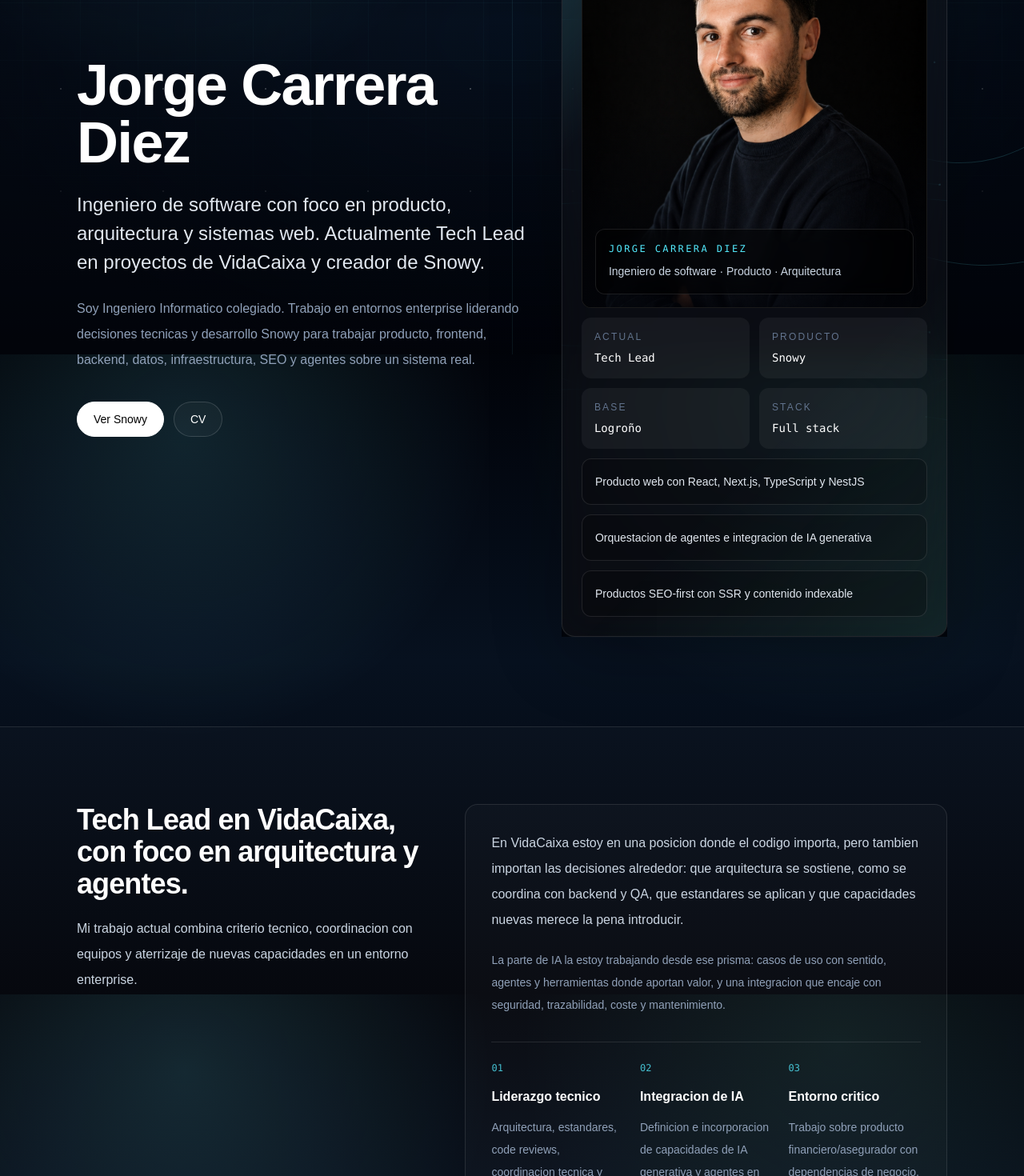
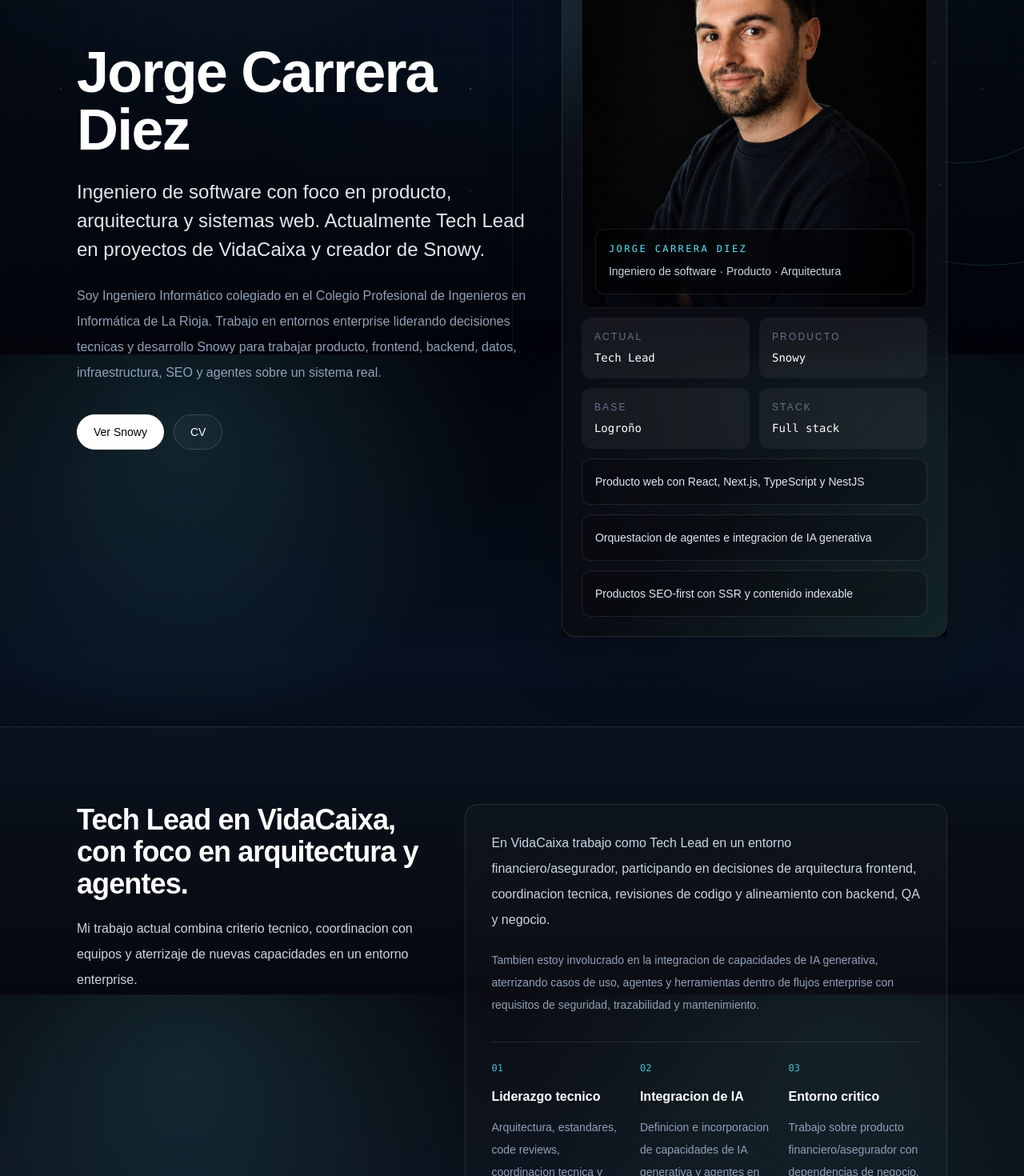
Before and after one commit to jocarrd/jorge-carrera-diez, a Next.js app: page / in a window 1280 px wide. Shown: the part 357-1827 px from the top of the page at 80% size. Built offline with nearby package versions, Linux system fonts and the light colour scheme.

Commit message:
fix: refine affiliation and role copy

```diff
--- a/src/app/cv/page.tsx
+++ b/src/app/cv/page.tsx
@@ -25,6 +25,14 @@ export default function CvPage() {
           <span>{site.location}</span>
           <a className="text-cyan-300 hover:text-cyan-100" href={`mailto:${site.email}`}>
             {site.email}
+          </a>
+          <a
+            className="text-cyan-300 hover:text-cyan-100"
+            href={site.collegeUrl}
+            target="_blank"
+            rel="noreferrer"
+          >
+            {site.college}
           </a>
         </div>
       </Section>
--- a/src/components/home/CurrentRoleSection.tsx
+++ b/src/components/home/CurrentRoleSection.tsx
@@ -26,15 +26,14 @@ export function CurrentRoleSection() {
         />
         <article className="rounded-2xl border border-white/10 bg-white/[0.025] p-6 sm:p-8">
           <p className="text-base leading-7 text-slate-300 sm:leading-8">
-            En VidaCaixa estoy en una posicion donde el codigo importa, pero tambien
-            importan las decisiones alrededor: que arquitectura se sostiene, como se
-            coordina con backend y QA, que estandares se aplican y que capacidades nuevas
-            merece la pena introducir.
+            En VidaCaixa trabajo como Tech Lead en un entorno financiero/asegurador,
+            participando en decisiones de arquitectura frontend, coordinacion tecnica,
+            revisiones de codigo y alineamiento con backend, QA y negocio.
           </p>
           <p className="mt-4 text-sm leading-7 text-slate-400 sm:mt-5">
-            La parte de IA la estoy trabajando desde ese prisma: casos de uso con sentido,
-            agentes y herramientas donde aportan valor, y una integracion que encaje con
-            seguridad, trazabilidad, coste y mantenimiento.
+            Tambien estoy involucrado en la integracion de capacidades de IA generativa,
+            aterrizando casos de uso, agentes y herramientas dentro de flujos enterprise
+            con requisitos de seguridad, trazabilidad y mantenimiento.
           </p>
           <div className="mt-8 grid gap-5 border-t border-white/10 pt-6 md:grid-cols-3">
             {roleSignals.map((signal, index) => (
--- a/src/content/profile.ts
+++ b/src/content/profile.ts
@@ -5,6 +5,8 @@ export const site = {
   email: "jorgecarrera98d@gmail.com",
   location: "Logroño, La Rioja, España",
   github: "https://github.com/jocarrd",
+  college: "Colegio Profesional de Ingenieros en Informática de La Rioja",
+  collegeUrl: "https://ingenierosinformaticarioja.com/",
   title:
     "Ingeniero de software especializado en producto, arquitectura, SEO y sistemas web",
   description:
@@ -15,7 +17,7 @@ export const profile = {
   headline:
     "Ingeniero de software con foco en producto, arquitectura y sistemas web. Actualmente Tech Lead en proyectos de VidaCaixa y creador de Snowy.",
   summary:
-    "Soy Ingeniero Informatico colegiado. Trabajo en entornos enterprise liderando decisiones tecnicas y desarrollo Snowy para trabajar producto, frontend, backend, datos, infraestructura, SEO y agentes sobre un sistema real.",
+    "Soy Ingeniero Informático colegiado en el Colegio Profesional de Ingenieros en Informática de La Rioja. Trabajo en entornos enterprise liderando decisiones tecnicas y desarrollo Snowy para trabajar producto, frontend, backend, datos, infraestructura, SEO y agentes sobre un sistema real.",
   positioning:
     "Ingeniero de software · Producto · Arquitectura",
   focus: [
```
